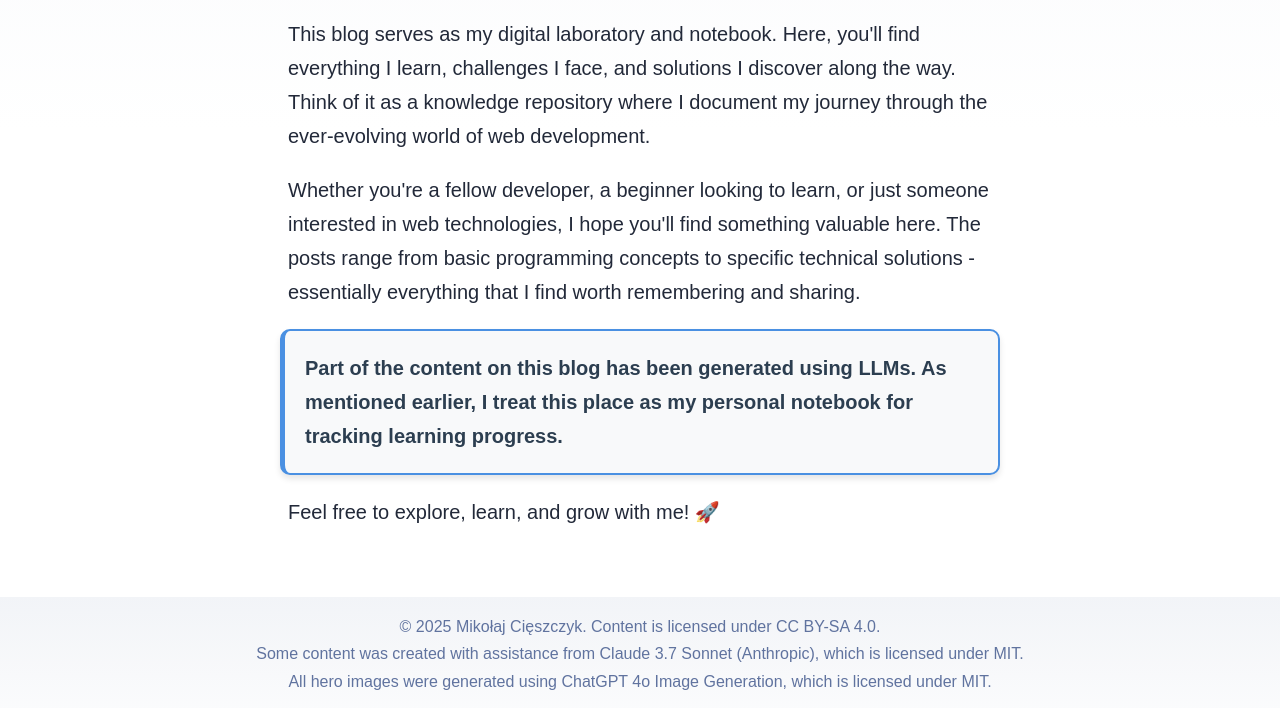
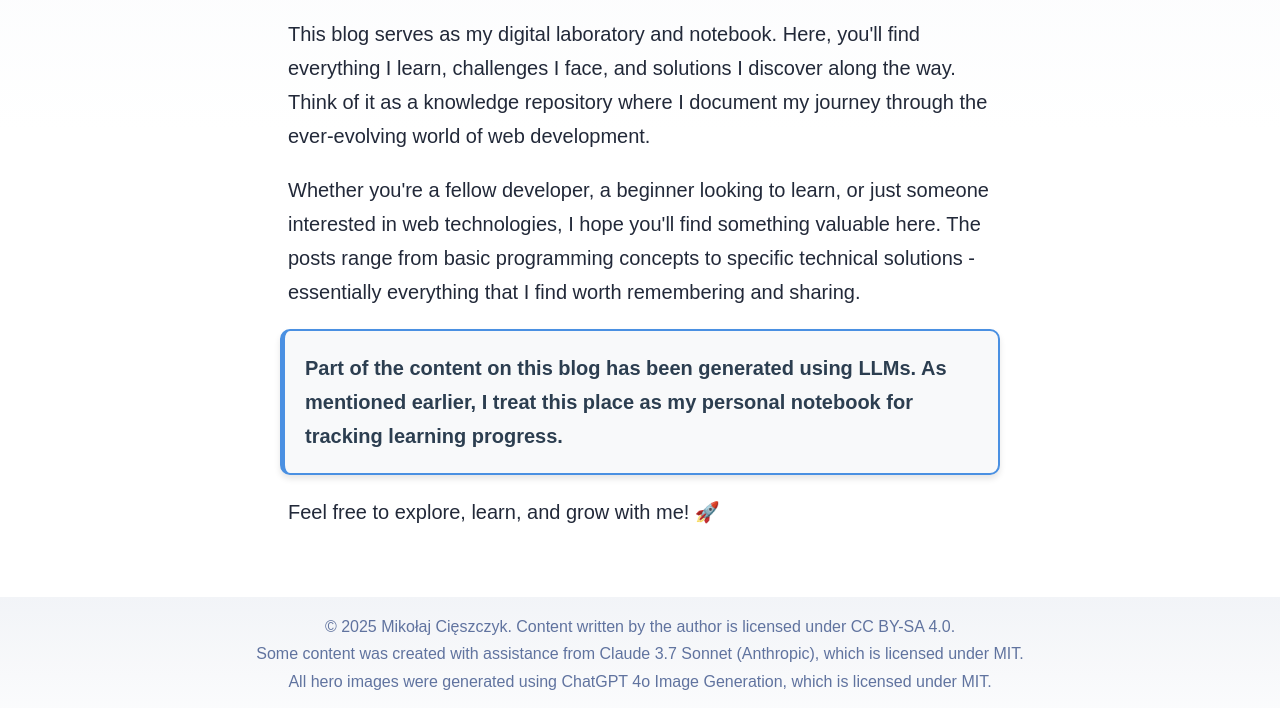
Before and after one commit to mikolajcieszczyk/mc-blog, an Astro site: page / in a window 1280 px wide. Shown: the part 470-1178 px from the top of the page. Built offline with nearby package versions, Linux system fonts and the light colour scheme; Astro itself is replaced by a stand-in of ours; a web font is replaced by a local one.

Commit message:
master: next footer fixes

```diff
--- a/src/components/Footer.astro
+++ b/src/components/Footer.astro
@@ -3,10 +3,10 @@ const today = new Date();
 ---
 
 <footer>
-  © 2025 Mikołaj Cięszczyk. Content is licensed under CC BY-SA 4.0. <br /> Some
-  content was created with assistance from Claude 3.7 Sonnet (Anthropic), which is
-  licensed under MIT. <br /> All hero images were generated using ChatGPT 4o Image
-  Generation, which is licensed under MIT.
+  © 2025 Mikołaj Cięszczyk. Content written by the author is licensed under CC
+  BY-SA 4.0. <br /> Some content was created with assistance from Claude 3.7 Sonnet
+  (Anthropic), which is licensed under MIT. <br /> All hero images were generated
+  using ChatGPT 4o Image Generation, which is licensed under MIT.
   <div class="social-links">
     <a href="https://m.webtoo.ls/@astro" target="_blank">
       <span class="sr-only">Follow Astro on Mastodon</span>
```
